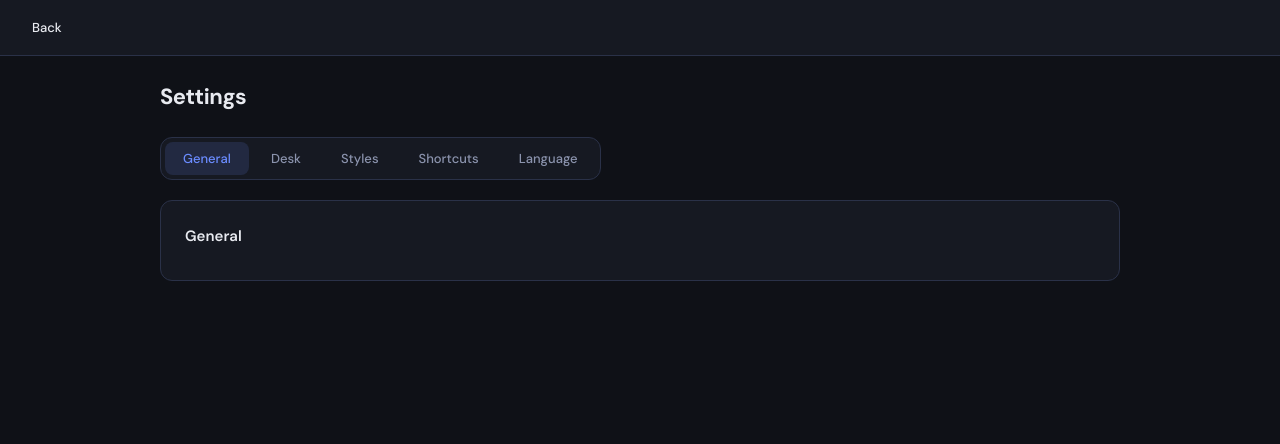
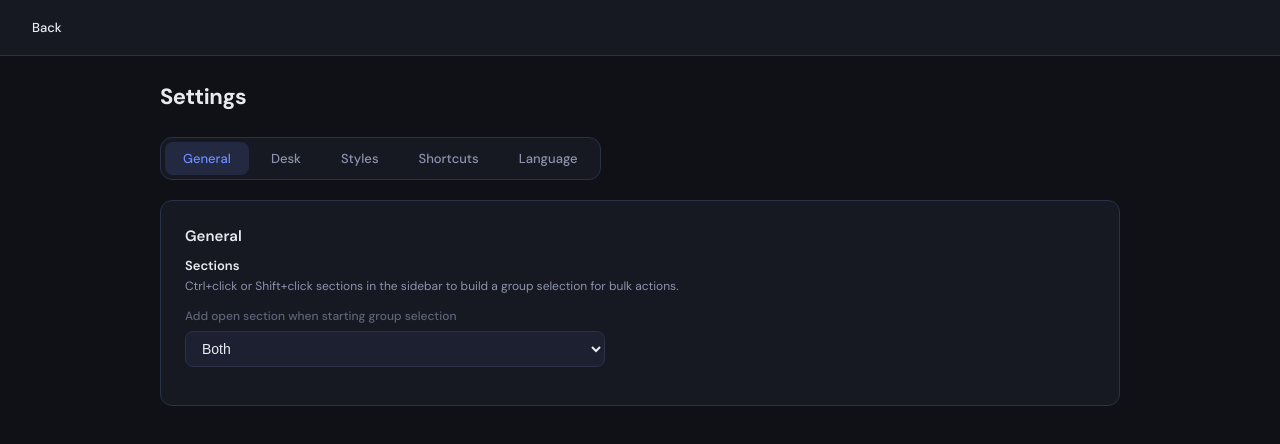
Before and after one commit to Warriorroq/Game-Design-Document-Editor, a React (Vite) app: page / in a window 1280 px wide. Both pictures are taken after a click on the button "Settings". Shown: the top 444 px of the page. Built offline with nearby package versions, Linux system fonts and the light colour scheme.

Commit message:
feat(sidebar): group-select mode setting for open section inclusion (#15)
Created General settings dropdown (None/Ctrl/Shift/Both) that controls
whether the currently open section is included when starting Ctrl+click or
Shift+click group selection in the sidebar.

```diff
--- a/package.json
+++ b/package.json
@@ -1,7 +1,7 @@
 {
   "name": "gdd-editor",
   "private": true,
-  "version": "0.0.740",
+  "version": "0.0.742",
   "type": "module",
   "main": "electron/main.cjs",
   "scripts": {
--- a/src/app/App.css
+++ b/src/app/App.css
@@ -715,6 +715,12 @@ mark.gdd-search-hit-active {
   font-size: 12px;
 }
 
+.settings-subsection-title {
+  font-size: 13px;
+  font-weight: 600;
+  margin: 0 0 8px;
+}
+
 .settings-field--token {
   margin-top: 14px;
 }
@@ -733,7 +739,8 @@ mark.gdd-search-hit-active {
   color: var(--text-dim);
 }
 
-.settings-field input {
+.settings-field input,
+.settings-field select {
   padding: 8px 12px;
   font-size: 14px;
   border: 1px solid var(--border);
@@ -742,7 +749,8 @@ mark.gdd-search-hit-active {
   color: var(--text);
 }
 
-.settings-field input:focus {
+.settings-field input:focus,
+.settings-field select:focus {
   outline: none;
   border-color: var(--border-focus);
 }
--- /dev/null
+++ b/src/domain/sidebar/sidebarSettings.ts
@@ -0,0 +1,76 @@
+import { sectionIdsInRange } from "@/domain/sidebar/sidebarOrder";
+
+const STORAGE_KEY = "gdd-editor-sidebar-open-section-group-select";
+
+export const OPEN_SECTION_GROUP_SELECT_MODES = ["none", "ctrl", "shift", "both"] as const;
+export type OpenSectionGroupSelectMode = (typeof OPEN_SECTION_GROUP_SELECT_MODES)[number];
+export type GroupSelectGesture = "ctrl" | "shift";
+
+const DEFAULT_MODE: OpenSectionGroupSelectMode = "both";
+
+const includesOpenSection: Record<OpenSectionGroupSelectMode, Record<GroupSelectGesture, boolean>> = {
+  none: { ctrl: false, shift: false },
+  ctrl: { ctrl: true, shift: false },
+  shift: { ctrl: false, shift: true },
+  both: { ctrl: true, shift: true }
+};
+
+function isOpenSectionGroupSelectMode(value: string): value is OpenSectionGroupSelectMode {
+  return (OPEN_SECTION_GROUP_SELECT_MODES as readonly string[]).includes(value);
+}
+
+function loadOpenSectionGroupSelectMode(): OpenSectionGroupSelectMode {
+  try {
+    const stored = localStorage.getItem(STORAGE_KEY);
+    if (stored && isOpenSectionGroupSelectMode(stored)) return stored;
+  } catch {
+    /* ignore */
+  }
+  return DEFAULT_MODE;
+}
+
+let openSectionGroupSelectMode = loadOpenSectionGroupSelectMode();
+
+export function getOpenSectionGroupSelectMode(): OpenSectionGroupSelectMode {
+  return openSectionGroupSelectMode;
+}
+
+export function parseOpenSectionGroupSelectMode(value: string): OpenSectionGroupSelectMode {
+  return isOpenSectionGroupSelectMode(value) ? value : DEFAULT_MODE;
+}
+
+export function saveOpenSectionGroupSelectMode(mode: OpenSectionGroupSelectMode): void {
+  openSectionGroupSelectMode = mode;
+  localStorage.setItem(STORAGE_KEY, mode);
+}
+
+export function includesOpenSectionOnGroupSelectStart(
+  mode: OpenSectionGroupSelectMode,
+  gesture: GroupSelectGesture
+): boolean {
+  return includesOpenSection[mode][gesture];
+}
+
+export function buildShiftGroupSelection(
+  visibleSectionIds: string[],
+  toId: string,
+  activeId: string,
+  selectionAnchorId: string | null,
+  mode: OpenSectionGroupSelectMode
+): string[] {
+  const includeOpenOnShift = includesOpenSectionOnGroupSelectStart(mode, "shift");
+  const anchor = selectionAnchorId ?? activeId;
+  let rangeIds = sectionIdsInRange(visibleSectionIds, anchor, toId);
+
+  if (!includeOpenOnShift) {
+    rangeIds = rangeIds.filter((id) => id !== activeId);
+    if (rangeIds.length === 0) rangeIds = [toId];
+  }
+
+  return rangeIds;
+}
+
+export function withOpenSectionOnGroupSelectStart(ids: string[], activeId: string, includeActive: boolean): string[] {
+  if (!includeActive || !activeId || ids.includes(activeId)) return ids;
+  return [activeId, ...ids];
+}
--- a/src/features/settings/SettingsPage.tsx
+++ b/src/features/settings/SettingsPage.tsx
@@ -1,5 +1,11 @@
 import { useMemo, useState } from "react";
 
+import {
+  getOpenSectionGroupSelectMode,
+  OPEN_SECTION_GROUP_SELECT_MODES,
+  parseOpenSectionGroupSelectMode,
+  saveOpenSectionGroupSelectMode
+} from "@/domain/sidebar/sidebarSettings";
 import { BoardSettingsPanel } from "@/features/board/components/BoardSettingsPanel";
 import { GitSettingsPanel } from "@/features/git/components/GitSettingsPanel";
 import type { GitStatus } from "@/features/git/lib/git";
@@ -7,7 +13,7 @@ import { useLocale } from "@/shared/context/LocaleContext";
 import { useShortcuts } from "@/shared/context/ShortcutsContext";
 import { useAppTheme } from "@/shared/hooks/useAppTheme";
 import { APP_LANGUAGES } from "@/shared/i18n";
-import { themeDescKey, themeNameKey } from "@/shared/i18n";
+import { sidebarOpenSectionModeLabelKey, themeDescKey, themeNameKey } from "@/shared/i18n";
 import { shortcutDescKey, shortcutLabelKey } from "@/shared/i18n/shortcutMessages";
 import { APP_THEME_IDS, themePreview } from "@/shared/lib/appTheme";
 import { isDesktopApp } from "@/shared/lib/desktop";
@@ -34,6 +40,7 @@ export function SettingsPage({
   const { themeId, setTheme } = useAppTheme();
   const { language, setLanguage, t } = useLocale();
   const { resetAll } = useShortcuts();
+  const [openSectionGroupSelectMode, setOpenSectionGroupSelectMode] = useState(getOpenSectionGroupSelectMode);
 
   const tabs = useMemo(() => {
     const order: SettingsTab[] = isDesktopApp
@@ -83,6 +90,25 @@ export function SettingsPage({
           {tab === "general" && (
             <section className="settings-section">
               <h2 className="settings-section-title">{t("settings.generalTitle")}</h2>
+              <h3 className="settings-subsection-title">{t("settings.sidebarTitle")}</h3>
+              <p className="settings-hint settings-hint--compact">{t("settings.sidebarMultiSelectHint")}</p>
+              <label className="settings-field">
+                <span>{t("settings.sidebarOpenSectionMode")}</span>
+                <select
+                  value={openSectionGroupSelectMode}
+                  onChange={(e) => {
+                    const mode = parseOpenSectionGroupSelectMode(e.target.value);
+                    saveOpenSectionGroupSelectMode(mode);
+                    setOpenSectionGroupSelectMode(mode);
+                  }}
+                >
+                  {OPEN_SECTION_GROUP_SELECT_MODES.map((mode) => (
+                    <option key={mode} value={mode}>
+                      {t(sidebarOpenSectionModeLabelKey(mode))}
+                    </option>
+                  ))}
+                </select>
+              </label>
             </section>
           )}
 
--- a/src/features/sidebar/Sidebar.tsx
+++ b/src/features/sidebar/Sidebar.tsx
@@ -1,12 +1,17 @@
 import { type KeyboardEvent, useCallback, useEffect, useMemo, useRef, useState } from "react";
 
+import {
+  buildShiftGroupSelection,
+  getOpenSectionGroupSelectMode,
+  includesOpenSectionOnGroupSelectStart,
+  withOpenSectionOnGroupSelectStart
+} from "@/domain/sidebar/sidebarSettings";
 import { isSpace3DSection } from "@/domain/space3d/space3d";
 import { buildSectionHref } from "@/features/links/lib/links";
 import { type ContextMenuAction, useLinkContext } from "@/features/links/LinkContext";
 import {
   childItems,
   type SectionDropPosition,
-  sectionIdsInRange,
   type SidebarDropTarget,
   visibleSectionIdsInOrder
 } from "@/features/sidebar/lib/sidebarOrder";
@@ -170,18 +175,33 @@ export function Sidebar({
     setSelectedGroupIds([]);
   }, []);
 
-  const toggleGroupSection = useCallback((sectionId: string) => {
-    setSelectedGroupIds((current) =>
-      current.includes(sectionId) ? current.filter((id) => id !== sectionId) : [...current, sectionId]
-    );
-  }, []);
+  const toggleGroupSection = useCallback(
+    (sectionId: string) => {
+      setSelectedGroupIds((current) => {
+        if (current.length === 0) {
+          const mode = getOpenSectionGroupSelectMode();
+          return withOpenSectionOnGroupSelectStart(
+            [sectionId],
+            activeId,
+            includesOpenSectionOnGroupSelectStart(mode, "ctrl")
+          );
+        }
+        return current.includes(sectionId) ? current.filter((id) => id !== sectionId) : [...current, sectionId];
+      });
+    },
+    [activeId]
+  );
 
   const selectSectionRange = useCallback(
     (toId: string, additive: boolean) => {
-      const anchor = selectionAnchorRef.current ?? activeId;
-      const rangeIds = sectionIdsInRange(visibleSectionIds, anchor, toId);
+      const mode = getOpenSectionGroupSelectMode();
+      const rangeIds = buildShiftGroupSelection(visibleSectionIds, toId, activeId, selectionAnchorRef.current, mode);
       if (rangeIds.length === 0) return;
-      setSelectedGroupIds((current) => (additive ? [...new Set([...current, ...rangeIds])] : rangeIds));
+      const includeOpenOnShift = includesOpenSectionOnGroupSelectStart(mode, "shift");
+      setSelectedGroupIds((current) => {
+        const next = additive ? [...new Set([...current, ...rangeIds])] : rangeIds;
+        return current.length === 0 ? withOpenSectionOnGroupSelectStart(next, activeId, includeOpenOnShift) : next;
+      });
     },
     [activeId, visibleSectionIds]
   );
--- a/src/features/space3d/hooks/useSpace3DScene.ts
+++ b/src/features/space3d/hooks/useSpace3DScene.ts
@@ -113,7 +113,7 @@ export function useSpace3DScene({
     };
 
     const transformControls = new TransformControls(camera, renderer.domElement);
-    transformControls.setMode(transformModeToControls(editMode));
+    transformControls.setMode(transformModeToControls("move"));
     configureTransformControlsGizmo(transformControls);
     scene.add(transformControls.getHelper());
 
@@ -289,6 +289,10 @@ export function useSpace3DScene({
     };
   }, [containerRef]);
 
+  useEffect(() => {
+    sceneRef.current?.transformControls.setMode(transformModeToControls(editMode));
+  }, [editMode]);
+
   const gridKey = JSON.stringify(normalizeSpace3DGrid(space3d.grid));
 
   useEffect(() => {
--- a/src/presentation/shell/AppMain.tsx
+++ b/src/presentation/shell/AppMain.tsx
@@ -148,7 +148,7 @@ export function AppMain(props: DocumentStore) {
 
   useEffect(() => {
     projectFolder.scheduleSaveDoc(doc);
-  }, [doc, projectFolder.scheduleSaveDoc]);
+  }, [doc, projectFolder]);
 
   const handleNewProject = useCallback(() => {
     const ok = window.confirm(t("project.confirmNew"));
--- a/src/shared/i18n/index.ts
+++ b/src/shared/i18n/index.ts
@@ -1,3 +1,4 @@
+import type { OpenSectionGroupSelectMode } from "@/domain/sidebar/sidebarSettings";
 import type { BoardSizePresetId } from "@/features/board/lib/boardSettings";
 import { APP_LANGUAGES, type AppLanguage, type MessageKey, MESSAGES } from "@/shared/i18n/messages";
 import type { AppThemeId } from "@/shared/lib/themeTokens";
@@ -57,3 +58,7 @@ export function boardPresetNameKey(id: BoardSizePresetId): MessageKey {
 export function boardPresetDescKey(id: BoardSizePresetId): MessageKey {
   return `board.preset.${id}.desc` as MessageKey;
 }
+
+export function sidebarOpenSectionModeLabelKey(mode: OpenSectionGroupSelectMode): MessageKey {
+  return `settings.sidebarOpenSectionMode.${mode}` as MessageKey;
+}
--- a/src/shared/i18n/messages.ts
+++ b/src/shared/i18n/messages.ts
@@ -28,6 +28,14 @@ const en = {
   "board.preset.large.desc": "Extra room for big boards",
   "settings.tab.languages": "Language",
   "settings.generalTitle": "General",
+  "settings.sidebarTitle": "Sections",
+  "settings.sidebarMultiSelectHint":
+    "Ctrl+click or Shift+click sections in the sidebar to build a group selection for bulk actions.",
+  "settings.sidebarOpenSectionMode": "Add open section when starting group selection",
+  "settings.sidebarOpenSectionMode.none": "None",
+  "settings.sidebarOpenSectionMode.ctrl": "Ctrl",
+  "settings.sidebarOpenSectionMode.shift": "Shift",
+  "settings.sidebarOpenSectionMode.both": "Both",
   "settings.stylesTitle": "Interface theme",
   "settings.languagesTitle": "Interface language",
   "settings.tab.shortcuts": "Shortcuts",
@@ -408,6 +416,14 @@ const ru: Record<keyof typeof en, string> = {
   "board.preset.large.desc": "Максимум места",
   "settings.tab.languages": "Язык",
   "settings.generalTitle": "Общие",
+  "settings.sidebarTitle": "Секции",
+  "settings.sidebarMultiSelectHint":
+    "Ctrl+клик или Shift+клик по секциям в сайдбаре — групповой выбор для массовых действий.",
+  "settings.sidebarOpenSectionMode": "Добавлять открытую секцию при начале группового выбора",
+  "settings.sidebarOpenSectionMode.none": "None",
+  "settings.sidebarOpenSectionMode.ctrl": "Ctrl",
+  "settings.sidebarOpenSectionMode.shift": "Shift",
+  "settings.sidebarOpenSectionMode.both": "Both",
   "settings.stylesTitle": "Тема интерфейса",
   "settings.languagesTitle": "Язык интерфейса",
   "settings.tab.shortcuts": "Шорткаты",
```
Also changed, not shown: src/features/editor/SectionEditor.tsx (+5 -3 lines), 2 other files (tests, documents, lock files or other folders).
